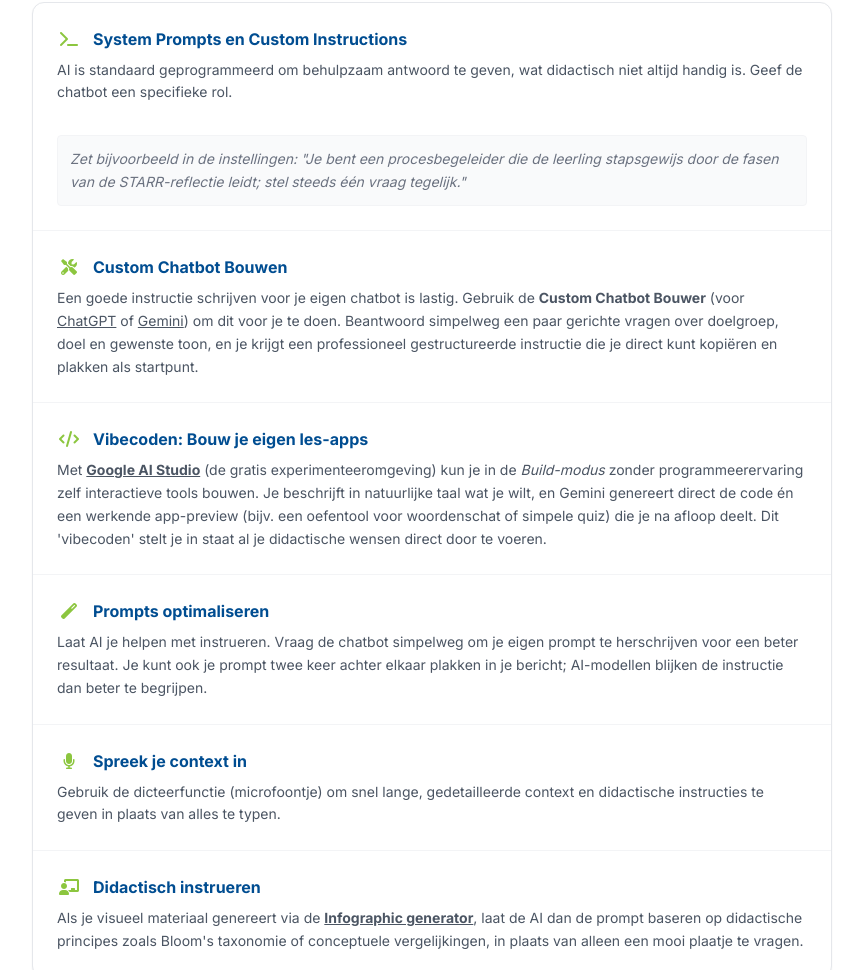
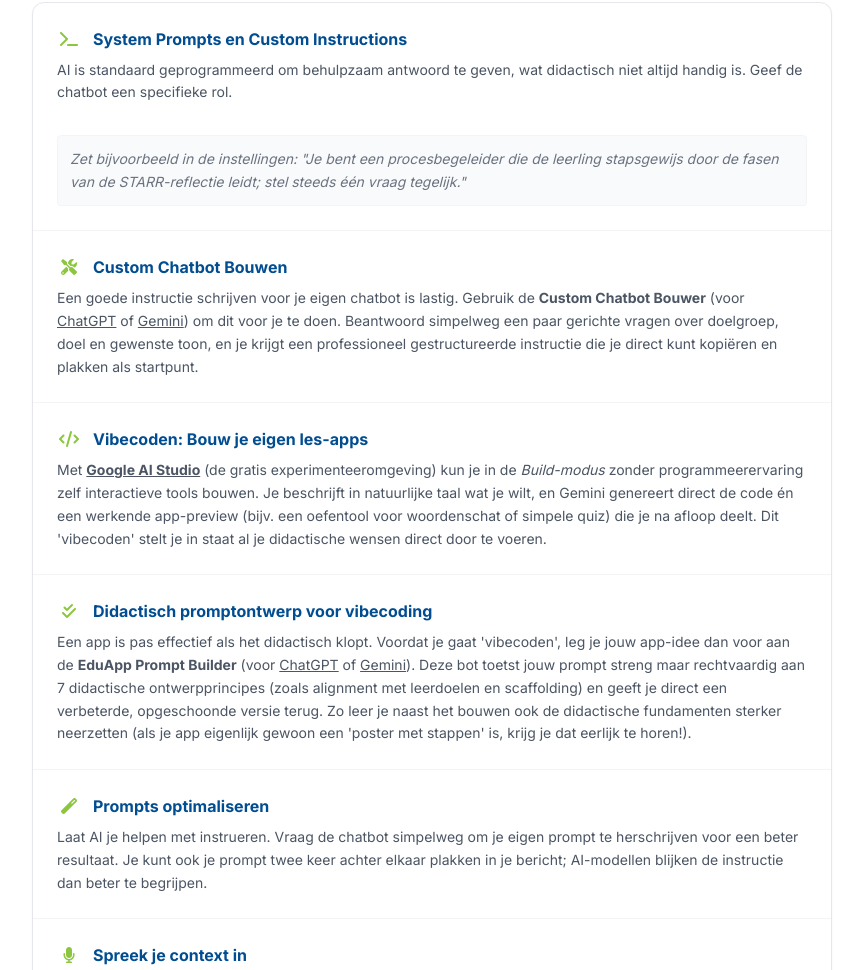
Before and after one commit to MartijnVanMourik/AI-Vaardigheid-en-KIES, a plain HTML site: page kies-docenten.html in a window 1280 px wide. Shown: the part 2110-3080 px from the top of the page, without its empty margins (208-1071 px from the left). Drawn offline with nearby package versions, Linux system fonts and the light colour scheme.

Commit message:
feat: Add a new section on didactic prompt design for vibecoding and update the 'Snap ik het nog-app' description.

```diff
--- a/kies-docenten.html
+++ b/kies-docenten.html
@@ -164,7 +164,7 @@
                                 Gemini).</li>
                             <li><strong><a href="https://snap-ik-het-appje.vercel.app/" target="_blank"
                                         class="text-trinitas-blue hover:text-trinitas-green underline transition-colors">Snap
-                                        ik het nog-app</a>:</strong> voor live anonieme feedback tijdens hoorcolleges.
+                                        ik het nog-app</a>:</strong> voor live anonieme feedback tijdens klassikale uitleg.
                             </li>
                             <li><strong><a href="https://decibelmeter.vercel.app/" target="_blank"
                                         class="text-trinitas-blue hover:text-trinitas-green underline transition-colors">Decibelmeter</a>:</strong>
@@ -260,6 +260,13 @@
                                 class="fas fa-code text-[#8cc63f] w-6 shrink-0 text-center mr-3"></i> Vibecoden: Bouw je eigen les-apps
                         </h3>
                         <p class="text-sm text-gray-600 leading-relaxed">Met <strong><a href="https://aistudio.google.com/" target="_blank" class="text-trinitas-blue hover:text-trinitas-green underline transition-colors">Google AI Studio</a></strong> (de gratis experimenteeromgeving) kun je in de <em>Build-modus</em> zonder programmeerervaring zelf interactieve tools bouwen. Je beschrijft in natuurlijke taal wat je wilt, en Gemini genereert direct de code én een werkende app-preview (bijv. een oefentool voor woordenschat of simpele quiz) die je na afloop deelt. Dit 'vibecoden' stelt je in staat al je didactische wensen direct door te voeren.</p>
+                    </div>
+
+                    <div class="p-6 border-b border-gray-100 hover:bg-gray-50/50 transition duration-150">
+                        <h3 class="font-bold text-[#004d91] mb-2 flex items-center"><i
+                                class="fas fa-check-double text-[#8cc63f] w-6 shrink-0 text-center mr-3"></i> Didactisch promptontwerp voor vibecoding
+                        </h3>
+                        <p class="text-sm text-gray-600 leading-relaxed">Een app is pas effectief als het didactisch klopt. Voordat je gaat 'vibecoden', leg je jouw app-idee dan voor aan de <strong>EduApp Prompt Builder</strong> (voor <a href="https://chatgpt.com/g/g-69b7f9b5a3808191a68e6fb5f0b050ec-eduapp-prompt-builder" target="_blank" class="text-trinitas-blue hover:text-trinitas-green underline transition-colors">ChatGPT</a> of <a href="https://gemini.google.com/gem/3b45fd513ba7?usp=sharing" target="_blank" class="text-trinitas-blue hover:text-trinitas-green underline transition-colors">Gemini</a>). Deze bot toetst jouw prompt streng maar rechtvaardig aan 7 didactische ontwerpprincipes (zoals alignment met leerdoelen en scaffolding) en geeft je direct een verbeterde, opgeschoonde versie terug. Zo leer je naast het bouwen ook de didactische fundamenten sterker neerzetten (als je app eigenlijk gewoon een 'poster met stappen' is, krijg je dat eerlijk te horen!).</p>
                     </div>
 
                     <div class="p-6 border-b border-gray-100 hover:bg-gray-50/50 transition duration-150">
```
